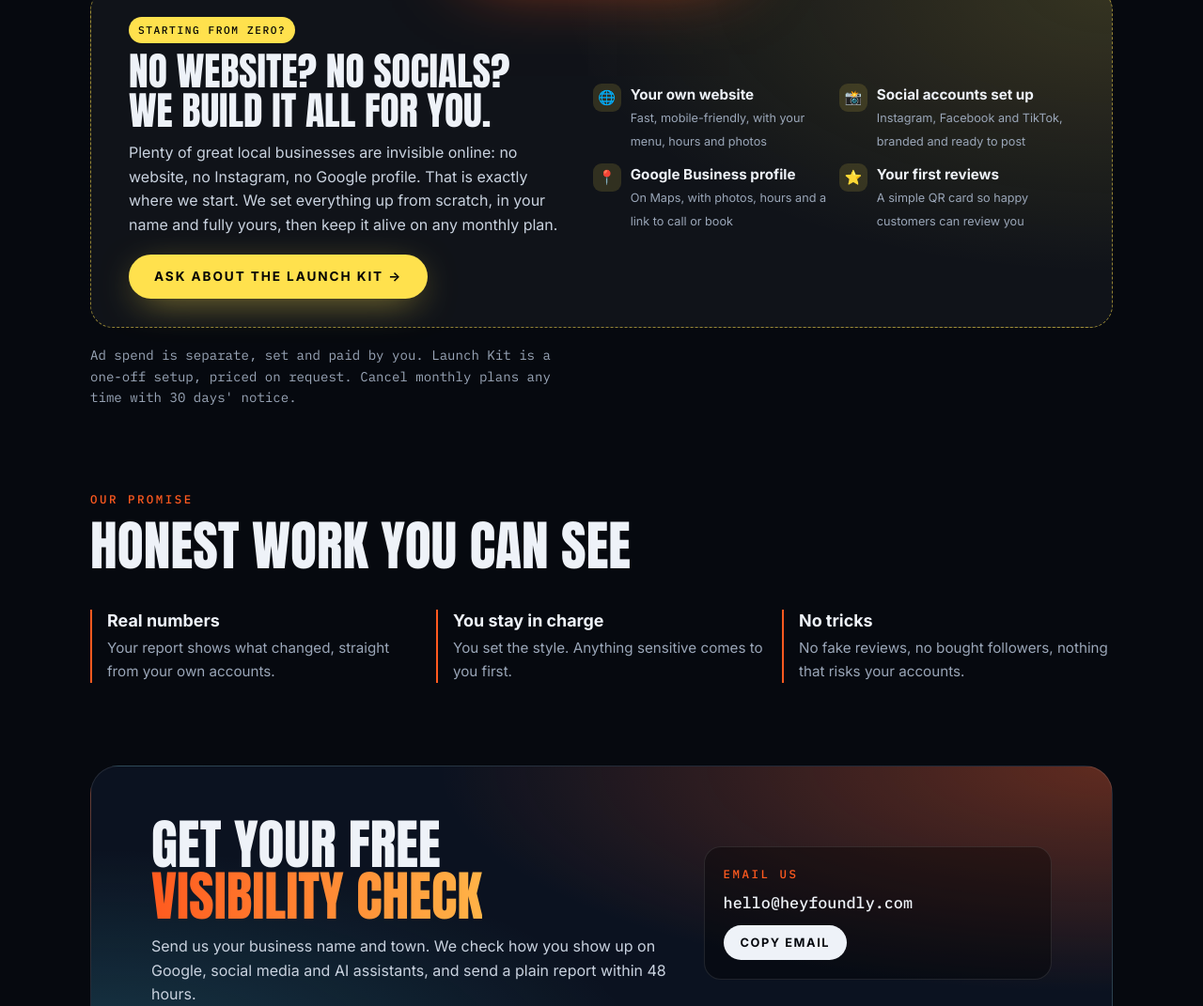
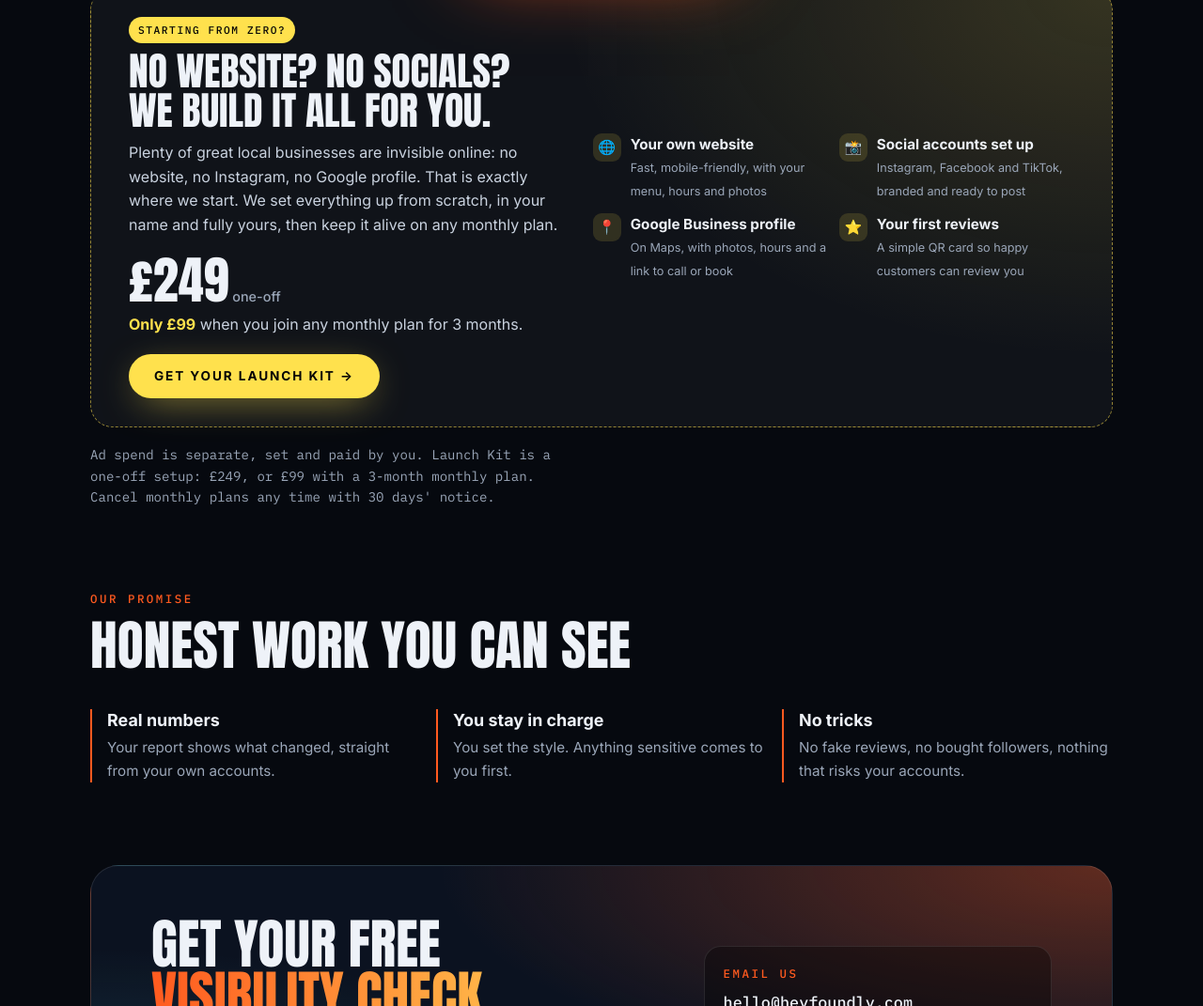
Before and after one commit to rahatali-bot/heyfoundly-site, a plain HTML site: page index.html in a window 1280 px wide. Shown: the part 2770-3841 px from the top of the page at 94% size. Drawn offline with Linux system fonts and the light colour scheme.

Commit message:
Launch Kit price: £249 or £99 with 3-month plan

```diff
--- a/index.html
+++ b/index.html
@@ -291,7 +291,9 @@ footer .wrap{padding-block:36px;display:flex;flex-wrap:wrap;gap:12px;justify-con
         <span class="tag">Starting from zero?</span>
         <h3>No website? No socials?<br>We build it all for you.</h3>
         <p>Plenty of great local businesses are invisible online: no website, no Instagram, no Google profile. That is exactly where we start. We set everything up from scratch, in your name and fully yours, then keep it alive on any monthly plan.</p>
-        <a class="btn sunbtn" href="#contact">Ask about the Launch Kit →</a>
+        <div class="price" style="margin-top:18px">£249<small> one-off</small></div>
+        <p style="margin-top:8px"><b style="color:var(--sun,#ffe14d)">Only £99</b> when you join any monthly plan for 3 months.</p>
+        <a class="btn sunbtn" href="#contact">Get your Launch Kit →</a>
       </div>
       <ul>
         <li><span>🌐</span><div><b>Your own website</b><small>Fast, mobile-friendly, with your menu, hours and photos</small></div></li>
@@ -300,7 +302,7 @@ footer .wrap{padding-block:36px;display:flex;flex-wrap:wrap;gap:12px;justify-con
         <li><span>⭐</span><div><b>Your first reviews</b><small>A simple QR card so happy customers can review you</small></div></li>
       </ul>
     </div>
-    <p class="mono note">Ad spend is separate, set and paid by you. Launch Kit is a one-off setup, priced on request. Cancel monthly plans any time with 30 days' notice.</p>
+    <p class="mono note">Ad spend is separate, set and paid by you. Launch Kit is a one-off setup: £249, or £99 with a 3-month monthly plan. Cancel monthly plans any time with 30 days' notice.</p>
   </div>
 </section>
 
```
